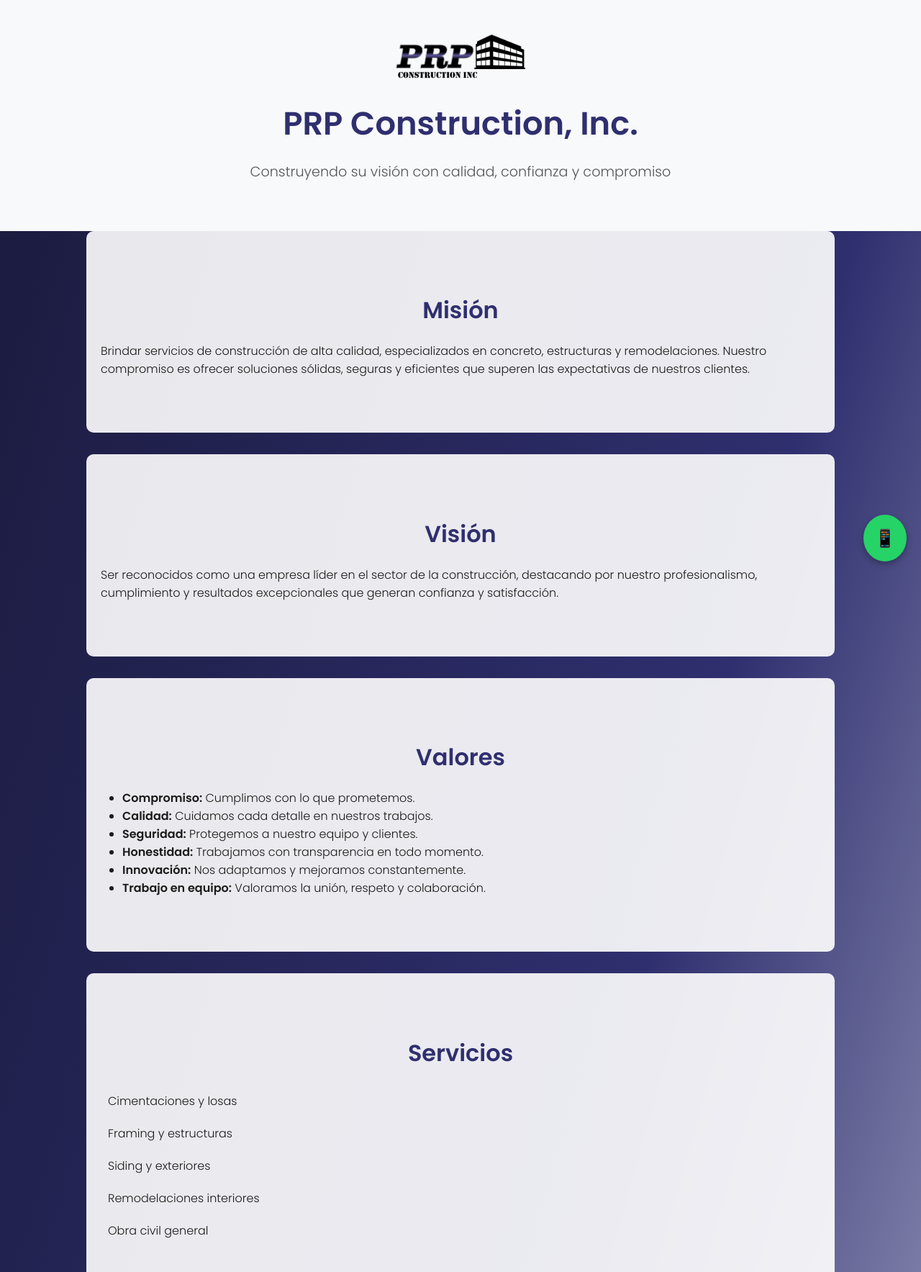
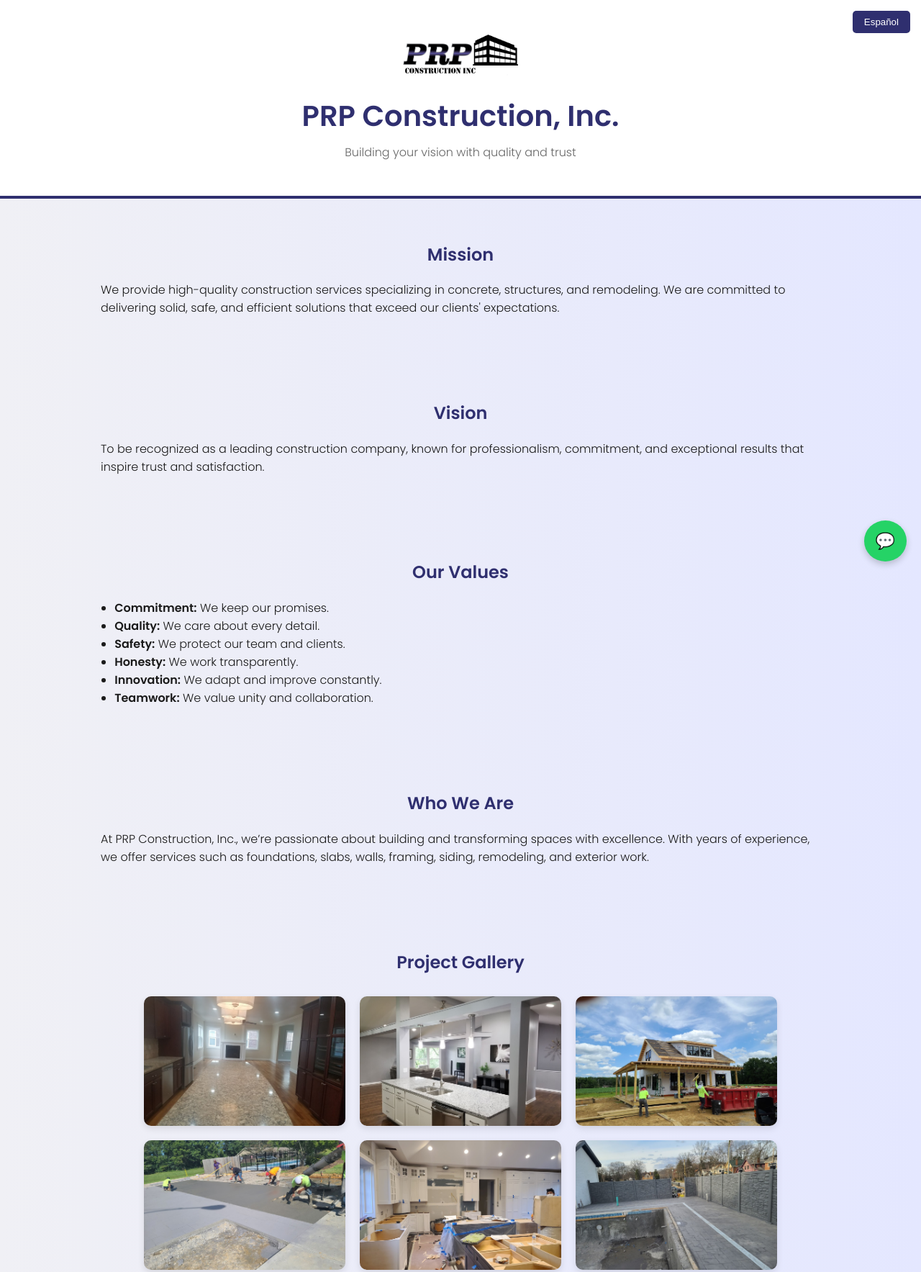
Before and after one commit to PRP202025/prpconstruction, a plain HTML site: page public/index.html in a window 1280 px wide. Shown: the top 1767 px of the page at 72% size. Drawn offline with Linux system fonts and the light colour scheme.

Commit message:
Update index.html

```diff
--- a/public/index.html
+++ b/public/index.html
@@ -1,61 +1,66 @@
 <!DOCTYPE html>
-<html lang="es">
+<html lang="en">
 <head>
   <meta charset="UTF-8" />
   <meta name="viewport" content="width=device-width, initial-scale=1.0" />
   <title>PRP Construction, Inc.</title>
-  <link rel="preconnect" href="https://fonts.googleapis.com">
   <link rel="stylesheet" href="https://fonts.googleapis.com/css2?family=Poppins:wght@300;600&display=swap">
   <style>
     body {
       margin: 0;
       font-family: 'Poppins', sans-serif;
-      background: linear-gradient(to bottom right, #1A1A3D, #2F2F6F, #EDF0F9);
+      background: linear-gradient(to right, #f0f0f5, #e4e7ff);
       color: #1a1a1a;
-      scroll-behavior: smooth;
     }
 
     header {
-      background-color: #f8f9fb;
       text-align: center;
-      padding: 3rem 1rem;
+      padding: 3rem 1rem 2rem;
+      background: #ffffff;
+      border-bottom: 4px solid #2F2F6F;
     }
 
     header img {
-      max-width: 180px;
-      margin-bottom: 1rem;
+      max-width: 160px;
     }
 
     header h1 {
-      font-size: 2.8rem;
+      margin: 1rem 0 0;
       color: #2F2F6F;
-      margin: 0;
+      font-size: 2.5rem;
     }
 
     header p {
-      font-size: 1.2rem;
-      color: #555;
+      color: #666;
+      margin-top: 0.5rem;
+    }
+
+    .lang-toggle {
+      position: fixed;
+      top: 15px;
+      right: 15px;
+      background: #2F2F6F;
+      color: white;
+      border: none;
+      padding: 0.5rem 1rem;
+      cursor: pointer;
+      border-radius: 5px;
+      z-index: 999;
     }
 
     section {
-      padding: 60px 20px;
+      padding: 40px 20px;
       max-width: 1000px;
       margin: auto;
-      background-color: rgba(255, 255, 255, 0.9);
-      margin-bottom: 30px;
-      border-radius: 10px;
     }
 
     h2 {
-      font-size: 2rem;
+      text-align: center;
       color: #2F2F6F;
-      text-align: center;
-      margin-bottom: 20px;
     }
 
-    .valores ul, .faq ul {
-      list-style-type: disc;
-      padding-left: 30px;
+    ul {
+      padding-left: 1.2rem;
     }
 
     .galeria {
@@ -63,6 +68,7 @@
       flex-wrap: wrap;
       gap: 20px;
       justify-content: center;
+      margin-top: 30px;
     }
 
     .galeria img {
@@ -70,43 +76,19 @@
       height: 180px;
       object-fit: cover;
       border-radius: 10px;
-      box-shadow: 0 4px 12px rgba(0,0,0,0.1);
+      box-shadow: 0 4px 10px rgba(0,0,0,0.1);
     }
 
-    .contacto, .testimonios, .faq, .blog, .cotizacion {
+    .contacto p {
       text-align: center;
-      line-height: 1.8;
-    }
-
-    .servicios ul {
-      list-style-type: none;
-      padding: 0;
-    }
-
-    .servicios li {
-      padding: 10px;
-      font-weight: 500;
-    }
-
-    .whatsapp-float {
-      position: fixed;
-      bottom: 20px;
-      right: 20px;
-      background-color: #25d366;
-      color: white;
-      border-radius: 50%;
-      padding: 15px;
-      font-size: 24px;
-      box-shadow: 0 4px 10px rgba(0,0,0,0.3);
-      z-index: 1000;
-      text-decoration: none;
+      margin: 5px 0;
     }
 
     footer {
-      background-color: #2F2F6F;
+      background: #2F2F6F;
       color: white;
-      padding: 30px 20px;
       text-align: center;
+      padding: 20px;
     }
 
     footer a {
@@ -114,110 +96,153 @@
       text-decoration: none;
     }
 
-    footer a:hover {
-      text-decoration: underline;
+    .whatsapp-float {
+      position: fixed;
+      bottom: 20px;
+      right: 20px;
+      background: #25d366;
+      color: white;
+      padding: 12px 16px;
+      border-radius: 50%;
+      font-size: 22px;
+      box-shadow: 0 4px 10px rgba(0,0,0,0.2);
+      z-index: 1000;
+      text-decoration: none;
     }
   </style>
 </head>
+
 <body>
+  <button class="lang-toggle" onclick="toggleLang()">Español</button>
 
   <header>
-  <img src="logo-prp.png" alt="PRP Construction Logo" />
-  <h1>PRP Construction, Inc.</h1>
-  <p>Construyendo su visión con calidad, confianza y compromiso</p>
+    <img src="logo-prp.png" alt="PRP Construction Logo">
+    <h1 id="title">PRP Construction, Inc.</h1>
+    <p id="subtitle">Building your vision with quality and trust</p>
   </header>
 
   <section>
-  <h2>Misión</h2>
-  <p>
-    Brindar servicios de construcción de alta calidad, especializados en concreto, estructuras y remodelaciones.
-    Nuestro compromiso es ofrecer soluciones sólidas, seguras y eficientes que superen las expectativas de nuestros clientes.
-  </p>
+    <h2 id="mission-title">Mission</h2>
+    <p id="mission-text">We provide high-quality construction services specializing in concrete, structures, and remodeling. We are committed to delivering solid, safe, and efficient solutions that exceed our clients' expectations.</p>
   </section>
 
   <section>
-  <h2>Visión</h2>
-  <p>
-    Ser reconocidos como una empresa líder en el sector de la construcción, destacando por nuestro profesionalismo,
-    cumplimiento y resultados excepcionales que generan confianza y satisfacción.
-  </p>
+    <h2 id="vision-title">Vision</h2>
+    <p id="vision-text">To be recognized as a leading construction company, known for professionalism, commitment, and exceptional results that inspire trust and satisfaction.</p>
   </section>
 
-<section class="valores">
-  <h2>Valores</h2>
-  <ul>
-    <li><strong>Compromiso:</strong> Cumplimos con lo que prometemos.</li>
-    <li><strong>Calidad:</strong> Cuidamos cada detalle en nuestros trabajos.</li>
-    <li><strong>Seguridad:</strong> Protegemos a nuestro equipo y clientes.</li>
-    <li><strong>Honestidad:</strong> Trabajamos con transparencia en todo momento.</li>
-    <li><strong>Innovación:</strong> Nos adaptamos y mejoramos constantemente.</li>
-    <li><strong>Trabajo en equipo:</strong> Valoramos la unión, respeto y colaboración.</li>
+  <section>
+    <h2 id="values-title">Our Values</h2>
+    <ul id="values-list">
+      <li><strong>Commitment:</strong> We keep our promises.</li>
+      <li><strong>Quality:</strong> We care about every detail.</li>
+      <li><strong>Safety:</strong> We protect our team and clients.</li>
+      <li><strong>Honesty:</strong> We work transparently.</li>
+      <li><strong>Innovation:</strong> We adapt and improve constantly.</li>
+      <li><strong>Teamwork:</strong> We value unity and collaboration.</li>
     </ul>
   </section>
 
-<section class="servicios">
-  <h2>Servicios</h2>
-  <ul>
-    <li>Cimentaciones y losas</li>
-    <li>Framing y estructuras</li>
-    <li>Siding y exteriores</li>
-    <li>Remodelaciones interiores</li>
-    <li>Obra civil general</li>
-  </ul>
+  <section>
+    <h2 id="about-title">Who We Are</h2>
+    <p id="about-text">At PRP Construction, Inc., we’re passionate about building and transforming spaces with excellence. With years of experience, we offer services such as foundations, slabs, walls, framing, siding, remodeling, and exterior work.</p>
   </section>
 
-<section class="galeria">
-  <h2>Galería de Proyectos</h2>
-  <img src="./galeria/20170208_101736.jpg" alt="Proyecto 1" />
-  <img src="./galeria/20180626_192857.jpg" alt="Proyecto 2" />
-  <img src="./galeria/20200805_132431.jpg" alt="Proyecto 3" />
-  <img src="./galeria/20200904_162018.jpg" alt="Proyecto 4" />
-  <img src="./galeria/20200927_125356.jpg" alt="Proyecto 5" />
-  <img src="./galeria/20201103_172519.jpg" alt="Proyecto 6" />
-  <img src="./galeria/20210322_182559.jpg" alt="Proyecto 7" />
-  <img src="./galeria/20210515_165457.jpg" alt="Proyecto 8" />
+  <section>
+    <h2 id="gallery-title">Project Gallery</h2>
+    <div class="galeria">
+      <img src="./galeria/20170208_101736.jpg" alt="Project 1">
+      <img src="./galeria/20180626_192857.jpg" alt="Project 2">
+      <img src="./galeria/20200805_132431.jpg" alt="Project 3">
+      <img src="./galeria/20200904_162018.jpg" alt="Project 4">
+      <img src="./galeria/20201103_172519.jpg" alt="Project 5">
+      <img src="./galeria/20210322_182559.jpg" alt="Project 6">
+    </div>
   </section>
 
-<section class="testimonios">
-  <h2>Testimonios</h2>
-  <p>⭐️⭐️⭐️⭐️⭐️ "Excelente trabajo, cumplieron todo a tiempo y con gran calidad." - Carlos G.</p>
-  <p>⭐️⭐️⭐️⭐️⭐️ "Muy profesionales, estoy feliz con mi nueva cocina." - Laura M.</p>
+  <section>
+    <h2 id="contact-title">Contact Us</h2>
+    <div class="contacto">
+      <p><strong>Phone:</strong> 513-620-7030</p>
+      <p><strong>WhatsApp:</strong> <a href="https://wa.me/15134290401" target="_blank">513-429-0401</a></p>
+      <p><strong>Email:</strong> <a href="mailto:prpconstruction@gmail.com">prpconstruction@gmail.com</a></p>
+      <p><strong>Address:</strong> 4627 Carlynn Drive, Cincinnati, Ohio 45241</p>
+      <p><strong>Facebook:</strong> <a href="https://www.facebook.com/PRPConstructionLLC" target="_blank">PRP Construction LLC</a></p>
+    </div>
   </section>
 
-<section class="blog">
-  <h2>Consejos de Construcción</h2>
-  <p>🔨 ¿Sabías que una buena cimentación puede evitar daños futuros en tu hogar?</p>
-  <p>🏗️ Tips para remodelar sin complicaciones: planificación, materiales y permisos.</p>
-</section>
-
-<section class="faq">
-  <h2>Preguntas Frecuentes</h2>
-  <ul>
-    <li><strong>¿Ofrecen cotizaciones gratis?</strong> Sí, puedes solicitarla fácilmente en línea o por teléfono.</li>
-    <li><strong>¿Qué áreas cubren?</strong> Principalmente Cincinnati y alrededores.</li>
-    <li><strong>¿Trabajan con aseguradoras?</strong> Sí, colaboramos con seguros para trabajos residenciales.</li>
-  </ul>
-</section>
-
-<section class="cotizacion">
-  <h2>Solicita una Cotización</h2>
-  <p>Escríbenos directamente a <a href="mailto:prpconstruction@gmail.com">prpconstruction@gmail.com</a> o envíanos un mensaje por <a href="https://wa.me/15134290401" target="_blank">WhatsApp</a>.</p>
-</section>
-
-<section class="contacto">
-  <h2>Contáctanos</h2>
-  <p><strong>Teléfono:</strong> 513-620-7030</p>
-  <p><strong>WhatsApp:</strong> 513-429-0401</p>
-  <p><strong>Correo:</strong> <a href="mailto:prpconstruction@gmail.com">prpconstruction@gmail.com</a></p>
-  <p><strong>Dirección:</strong> 4627 Carlynn Drive, Cincinnati, Ohio 45241</p>
-  <p><strong>Facebook:</strong> <a href="https://www.facebook.com/PRPConstructionLLC" target="_blank">PRP Construction LLC</a></p>
-</section>
-
-<a href="https://wa.me/15134290401" class="whatsapp-float" target="_blank" title="Envíanos un WhatsApp">📱</a>
-
   <footer>
-  <p>&copy; 2025 PRP Construction, Inc. Todos los derechos reservados.</p>
+    <p>&copy; 2025 PRP Construction, Inc. All rights reserved.</p>
   </footer>
 
+  <a href="https://wa.me/15134290401" target="_blank" class="whatsapp-float" title="Chat on WhatsApp">💬</a>
+
+  <script>
+    let lang = 'en';
+
+    function toggleLang() {
+      lang = lang === 'en' ? 'es' : 'en';
+      document.querySelector('.lang-toggle').textContent = lang === 'en' ? 'Español' : 'English';
+
+      const texts = {
+        en: {
+          title: "PRP Construction, Inc.",
+          subtitle: "Building your vision with quality and trust",
+          mission: "Mission",
+          missionText: "We provide high-quality construction services specializing in concrete, structures, and remodeling...",
+          vision: "Vision",
+          visionText: "To be recognized as a leading construction company...",
+          values: "Our Values",
+          valuesList: [
+            "<strong>Commitment:</strong> We keep our promises.",
+            "<strong>Quality:</strong> We care about every detail.",
+            "<strong>Safety:</strong> We protect our team and clients.",
+            "<strong>Honesty:</strong> We work transparently.",
+            "<strong>Innovation:</strong> We adapt and improve constantly.",
+            "<strong>Teamwork:</strong> We value unity and collaboration."
+          ],
+          about: "Who We Are",
+          aboutText: "At PRP Construction, Inc., we’re passionate about building...",
+          gallery: "Project Gallery",
+          contact: "Contact Us"
+        },
+        es: {
+          title: "PRP Construction, Inc.",
+          subtitle: "Construyendo su visión con calidad y confianza",
+          mission: "Misión",
+          missionText: "Brindamos servicios de construcción de alta calidad...",
+          vision: "Visión",
+          visionText: "Ser reconocidos como una empresa líder...",
+          values: "Nuestros Valores",
+          valuesList: [
+            "<strong>Compromiso:</strong> Cumplimos lo que prometemos.",
+            "<strong>Calidad:</strong> Cuidamos cada detalle.",
+            "<strong>Seguridad:</strong> Protegemos a nuestro equipo y clientes.",
+            "<strong>Honestidad:</strong> Trabajamos con transparencia.",
+            "<strong>Innovación:</strong> Mejoramos constantemente.",
+            "<strong>Trabajo en equipo:</strong> Valoramos la colaboración."
+          ],
+          about: "¿Quiénes Somos?",
+          aboutText: "En PRP Construction, Inc., somos un equipo apasionado...",
+          gallery: "Galería de Proyectos",
+          contact: "Contáctanos"
+        }
+      };
+
+      const t = texts[lang];
+      document.getElementById('title').textContent = t.title;
+      document.getElementById('subtitle').textContent = t.subtitle;
+      document.getElementById('mission-title').textContent = t.mission;
+      document.getElementById('mission-text').textContent = t.missionText;
+      document.getElementById('vision-title').textContent = t.vision;
+      document.getElementById('vision-text').textContent = t.visionText;
+      document.getElementById('values-title').textContent = t.values;
+      document.getElementById('values-list').innerHTML = t.valuesList.map(i => `<li>${i}</li>`).join("");
+      document.getElementById('about-title').textContent = t.about;
+      document.getElementById('about-text').textContent = t.aboutText;
+      document.getElementById('gallery-title').textContent = t.gallery;
+      document.getElementById('contact-title').textContent = t.contact;
+    }
+  </script>
 </body>
 </html>
```
Lines whose indentation alone changed are shown as unchanged.
